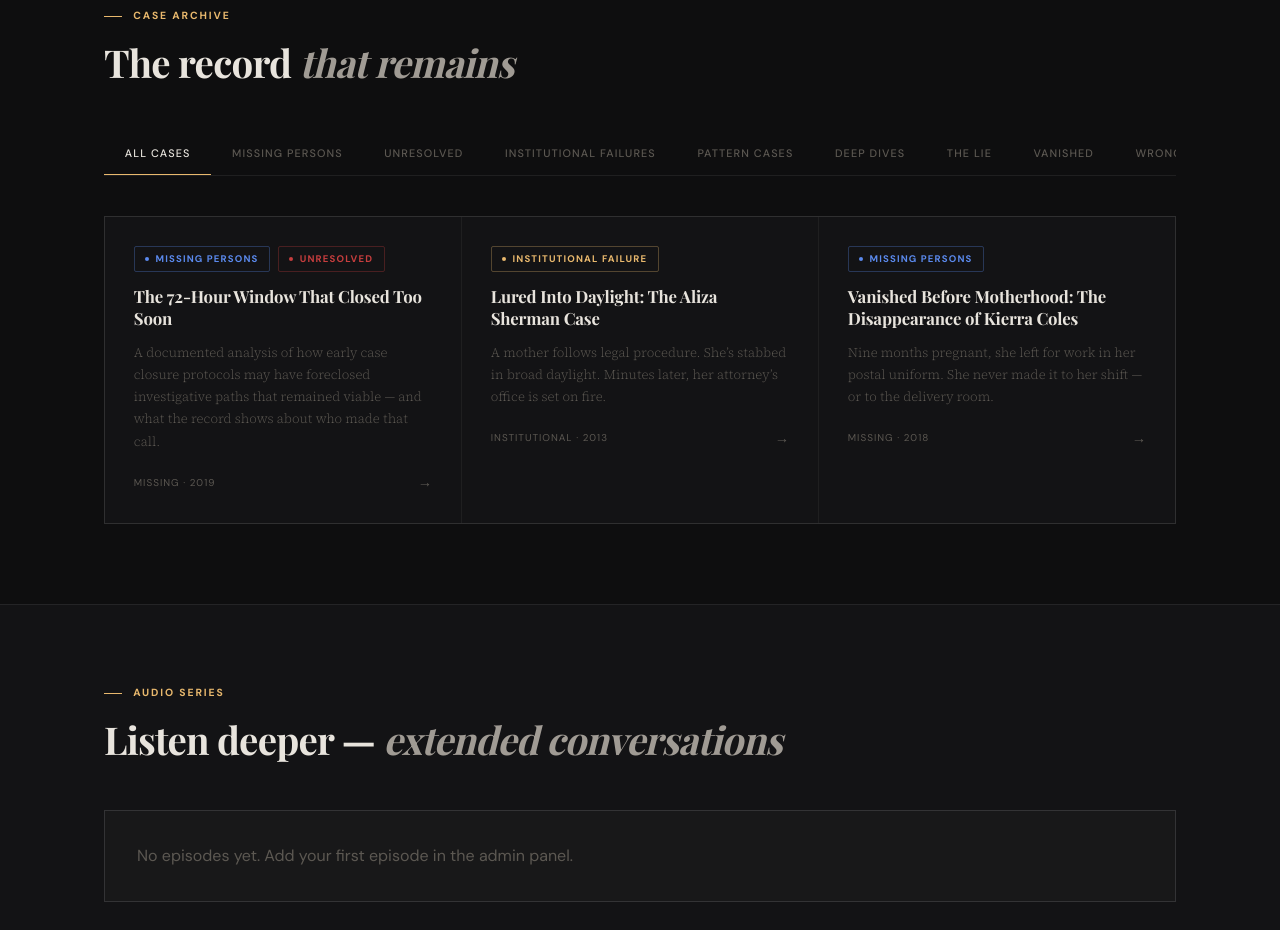
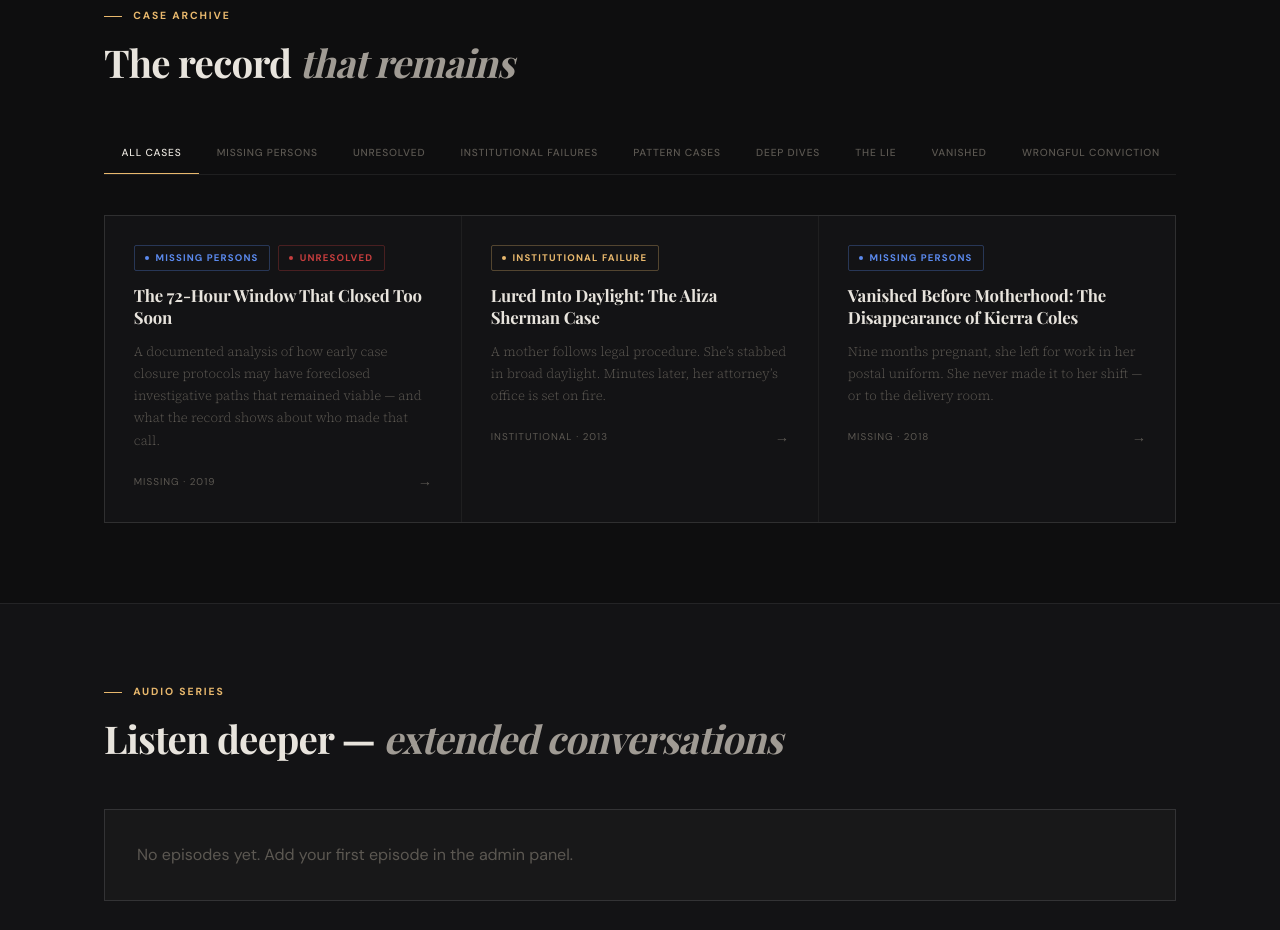
Before and after one commit to merrygrant-rgb/wtf-crime-talk, an Eleventy site: page index.njk in a window 1280 px wide. Shown: the part 1740-2670 px from the top of the page. Built offline with nearby package versions, Linux system fonts and the light colour scheme; Eleventy itself is replaced by a stand-in of ours; files that its build step writes are made by us from their sources; a web font is replaced by a local one.

Commit message:
Update styles.css

```diff
--- a/css/styles.css
+++ b/css/styles.css
@@ -423,23 +423,25 @@ nav {
   margin-bottom: 2.5rem;
   overflow-x: auto;
   scrollbar-width: none;
+  flex-wrap: nowrap;
 }
 .tabs::-webkit-scrollbar { display: none; }
 .tab {
   font-family: var(--sans);
-  font-size: .68rem;
+  font-size: .64rem;
   font-weight: 500;
-  letter-spacing: .1em;
+  letter-spacing: .08em;
   text-transform: uppercase;
   color: var(--text3);
   background: none;
   border: none;
   border-bottom: 2px solid transparent;
-  padding: .85rem 1.3rem;
+  padding: .85rem 1.1rem;
   cursor: pointer;
   transition: all .2s;
   white-space: nowrap;
   margin-bottom: -1px;
+  flex-shrink: 0;
 }
 .tab:hover { color: var(--text2); }
 .tab.on { color: var(--text); border-bottom-color: var(--gold); }
```
